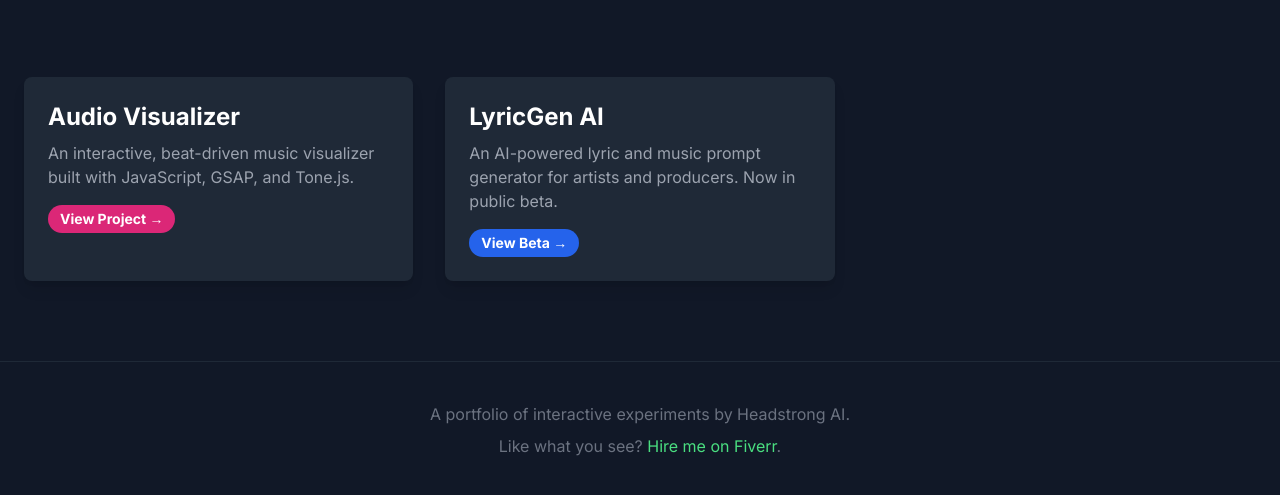
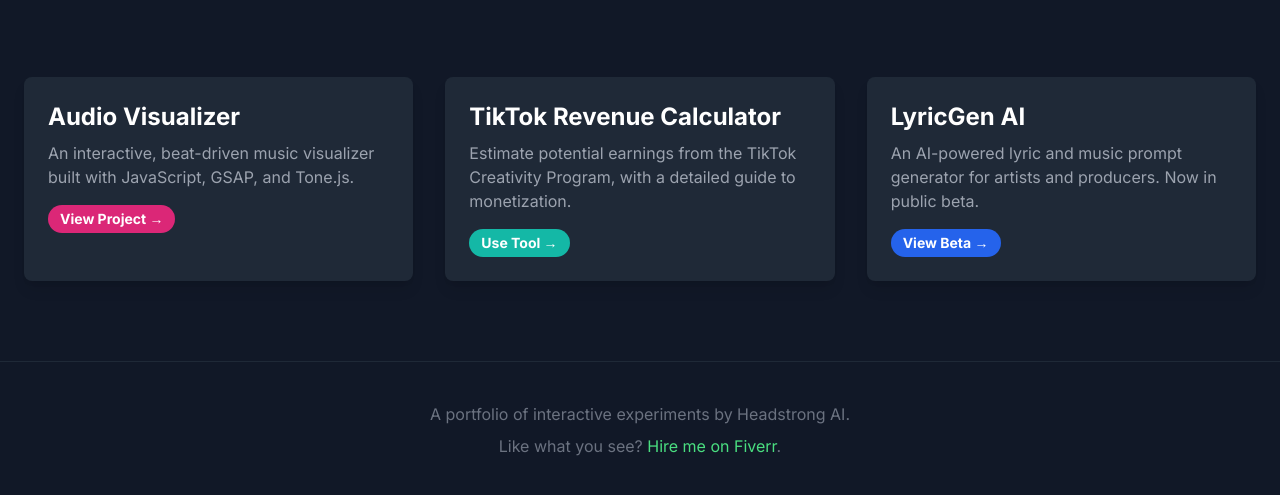
Before and after one commit to brumoutloud/vfx-portfolio, a plain HTML site: page index.html in a window 1280 px wide. Shown: the part 187-682 px from the top of the page. Drawn offline with nearby package versions, Linux system fonts and the light colour scheme.

Commit message:
Update index.html

```diff
--- a/index.html
+++ b/index.html
@@ -39,7 +39,7 @@
     <main class="container mx-auto px-6 pb-20">
         <div class="grid grid-cols-1 md:grid-cols-2 lg:grid-cols-3 gap-8">
 
-            <!-- Project 1: Bouncing Music Ball -->
+            <!-- Project 1: Audio Visualizer -->
             <a href="visualizer.html" class="portfolio-card block bg-gray-800 rounded-lg overflow-hidden shadow-lg">
                 <div class="p-6">
                     <h2 class="text-2xl font-bold text-white mb-2">Audio Visualizer</h2>
@@ -50,7 +50,18 @@
                 </div>
             </a>
 
-            <!-- Project 2: LyricGen -->
+            <!-- Project 2: TikTok Revenue Calculator -->
+            <a href="tiktok-calculator.html" class="portfolio-card block bg-gray-800 rounded-lg overflow-hidden shadow-lg">
+                <div class="p-6">
+                    <h2 class="text-2xl font-bold text-white mb-2">TikTok Revenue Calculator</h2>
+                    <p class="text-gray-400 mb-4">Estimate potential earnings from the TikTok Creativity Program, with a detailed guide to monetization.</p>
+                    <span class="inline-block bg-teal-500 text-white text-sm font-semibold px-3 py-1 rounded-full">
+                        Use Tool &rarr;
+                    </span>
+                </div>
+            </a>
+
+            <!-- Project 3: LyricGen AI -->
             <a href="lyricgen.html" class="portfolio-card block bg-gray-800 rounded-lg overflow-hidden shadow-lg">
                 <div class="p-6">
                     <h2 class="text-2xl font-bold text-white mb-2">LyricGen AI</h2>
@@ -60,19 +71,6 @@
                     </span>
                 </div>
             </a>
-
-            <!-- Add More Project Cards Here -->
-            <!--
-            <a href="your-next-project.html" class="portfolio-card block bg-gray-800 rounded-lg overflow-hidden shadow-lg">
-                <div class="p-6">
-                    <h2 class="text-2xl font-bold text-white mb-2">Your Next Big Idea</h2>
-                    <p class="text-gray-400 mb-4">A description of your awesome new project goes here.</p>
-                    <span class="inline-block bg-pink-600 text-white text-sm font-semibold px-3 py-1 rounded-full">
-                        View Project &rarr;
-                    </span>
-                </div>
-            </a>
-            -->
 
         </div>
     </main>
```
